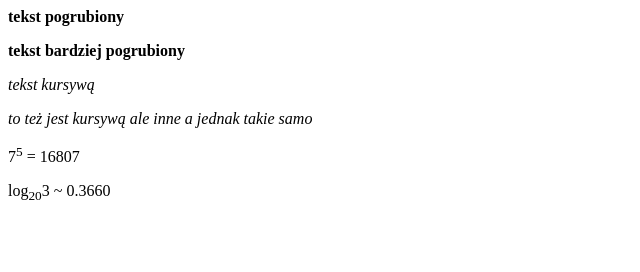
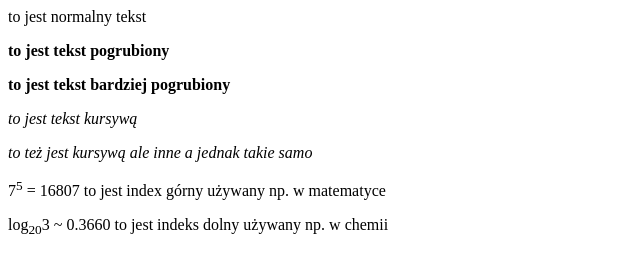
Before and after one commit to piotrlaczkowski16/formaty-tekstu, a plain HTML site: page index.html in a window 1280 px wide. Shown: the whole page, without its empty margins (0-640 px from the left). Drawn offline with Linux system fonts and the light colour scheme.

Commit message:
Update index.html

```diff
--- a/index.html
+++ b/index.html
@@ -4,13 +4,13 @@
 		<meta chowset="UTF-8">
   </head>
 		<body>
-
-		  <p> <b> tekst pogrubiony </b> </p>
-          <p> <strong> tekst bardziej pogrubiony </strong> </p>
-          <p> <i> tekst kursywą </i> </p>
+    	  <p>to jest normalny tekst</p>
+		  <p> <b>to jest tekst pogrubiony </b> </p>
+          <p> <strong>to jest tekst bardziej pogrubiony </strong> </p>
+          <p> <i> to jest tekst kursywą </i> </p>
           <p> <em> to też jest kursywą ale inne a jednak takie samo </em> </p>
-          <p>7<sup>5</sup> = 16807</p>
-          <p>log<sub>20</sub>3 ~ 0.3660</p>
+          <p>7<sup>5</sup> = 16807			to jest index górny używany np. w matematyce</p>
+          <p>log<sub>20</sub>3 ~ 0.3660			to jest indeks dolny używany np. w chemii</p>
 		</h3>
     </body>
 </html>
```
